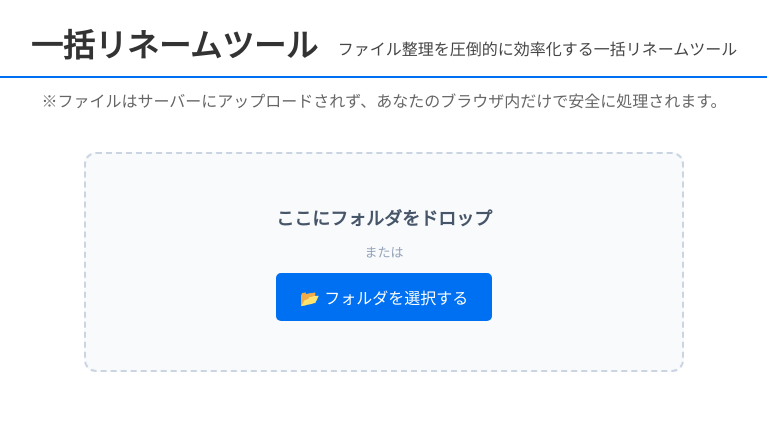
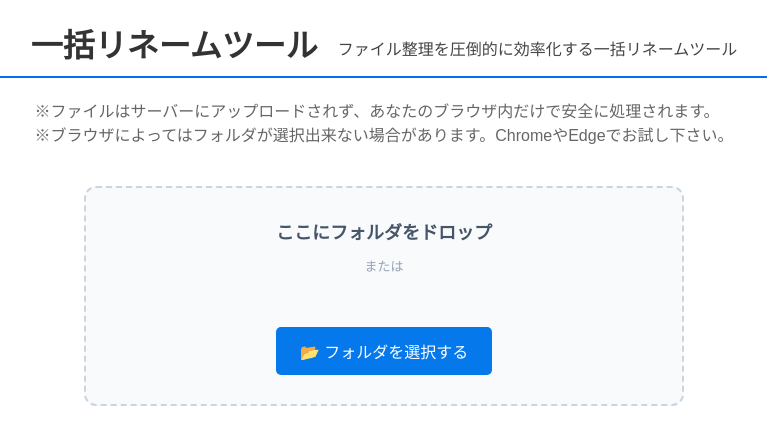
Before and after one commit to iiinu82/rename-app, a React (Vite) app: page / in a window 1280 px wide. Shown: the top 444 px of the page, without its empty margins (256-1023 px from the left). Built offline with nearby package versions, Linux system fonts and the light colour scheme.

Commit message:
CSS変更。最終確認実装

```diff
--- a/src/App.css
+++ b/src/App.css
@@ -46,20 +46,36 @@
 }
 
 .rename-desc {
-  margin-top: 10px;
+  /* margin-top: 10px; */
   text-align: center;
   color: #666;
+}
+
+.secondArea {
+  display: flex;
+  justify-content: center;
+  align-items: center;
+  gap: 30px;
+  margin-bottom: 20px;
+}
+
+.descArea {
+  display: flex;
+  flex-direction: column;
+  align-items: start;
+  margin-top: 20px;
 }
 
 /* --- フォルダ選択ボタン --- */
 .select-folder-btn {
   padding: 12px 24px;
   font-size: 16px;
-  background-color: #0070f3;
+  background-color: #0578eb;
   color: #fff;
   border: none;
   border-radius: 5px;
   cursor: pointer;
+  margin-top: 40px;
   margin-bottom: 20px;
   transition: background-color 0.2s;
 }
@@ -171,7 +187,8 @@
 
 /* --- 🚀 実行ボタン --- */
 .execute-btn {
-  width: 100%;
+  margin-left: 25%;
+  width: 50%;
   padding: 15px;
   background-color: #28a745;
   color: #fff;
@@ -211,18 +228,18 @@
 
 /* 🔄 仮リネームボタン */
 .temp-rename-btn {
-  padding: 8px 16px;
-  background-color: #ffc107;
+  padding: 10px 16px;
+  background-color: #f7e9c1;
   color: #333;
-  border: none;
-  border-radius: 4px;
+  border: 3px solid #efbb2b;
+  border-radius: 6px;
   font-weight: bold;
   cursor: pointer;
   transition: background-color 0.2s;
 }
 
 .temp-rename-btn:hover {
-  background-color: #e0a800;
+  background-color: #efbb2b;
 }
 
 /* ✂️ 挿入モードのハイライト（破線の区切り線） */
--- a/src/App.jsx
+++ b/src/App.jsx
@@ -267,6 +267,12 @@ export default function App() {
   // 💾 実際にパソコン内のファイル名を一括で書き換える処理（チェックされたファイルのみ）
   const handleRenameExecute = async () => {
     if (files.length === 0) return;
+    const isConfirmed = window.confirm(
+      "本当に一括リネームを実行しますか？\n(※チェックの入っていないファイルも変更後のファイル名に変更されます)",
+    );
+
+    // キャンセルされたらここで処理をストップ
+    if (!isConfirmed) return;
 
     try {
       for (const file of files) {
@@ -301,9 +307,27 @@ export default function App() {
         <h1 className="rename-title">一括リネームツール</h1>
         <p>ファイル整理を圧倒的に効率化する一括リネームツール</p>
       </div>
-      <p className="rename-desc">
-        ※ファイルはサーバーにアップロードされず、あなたのブラウザ内だけで安全に処理されます。
-      </p>
+      <div className="secondArea">
+        {files.length !== 0 ? (
+          <button
+            className="select-folder-btn"
+            onClick={handleSelectFolder}
+            style={{ marginBottom: "20px" }}
+          >
+            別のフォルダを選択し直す
+          </button>
+        ) : (
+          ""
+        )}
+        <div className="descArea">
+          <p className="rename-desc">
+            ※ファイルはサーバーにアップロードされず、あなたのブラウザ内だけで安全に処理されます。
+          </p>
+          <p className="rename-desc">
+            ※ブラウザによってはフォルダが選択出来ない場合があります。ChromeやEdgeでお試し下さい。
+          </p>
+        </div>
+      </div>
 
       {files.length === 0 ? (
         <div
@@ -321,14 +345,15 @@ export default function App() {
           </div>
         </div>
       ) : (
+        ""
         // ファイルが読み込まれた後は、コンパクトなボタンや再選択用に上部に残すこともできます
-        <button
-          className="select-folder-btn"
-          onClick={handleSelectFolder}
-          style={{ marginBottom: "20px" }}
-        >
-          📂 別のフォルダを選択し直す
-        </button>
+        // <button
+        //   className="select-folder-btn"
+        //   onClick={handleSelectFolder}
+        //   style={{ marginBottom: "20px" }}
+        // >
+        //   別のフォルダを選択し直す
+        // </button>
       )}
 
       {files.length > 0 && (
@@ -375,7 +400,7 @@ export default function App() {
                 className="temp-rename-btn"
                 title="現在のプレビュー結果を次のベース名として確定し、入力をリセットします"
               >
-                🔄 仮リネーム（次へ）
+                変更を一旦保存する(まだリネームはされません)
               </button>
             </div>
 
@@ -523,7 +548,7 @@ export default function App() {
 
           {/* 🚀 実行ボタン */}
           <button className="execute-btn" onClick={handleRenameExecute}>
-            ⚡ この内容で一括リネームを実行する（やり直し不可）
+            この内容で一括リネームを実行する
           </button>
         </>
       )}
--- a/src/index.css
+++ b/src/index.css
@@ -29,7 +29,7 @@ a {
 
 /* 青ボタン */
 .bluebtn {
-  background-color: #78a6be;
+  background-color: #3990c0;
   color: #fff;
   border: none;
   transition:
@@ -38,13 +38,13 @@ a {
 }
 
 .bluebtn:hover {
-  background-color: #3990c0;
+  background-color: #78a6be;
   transform: translateY(-1px);
 }
 
 /* 緑ボタン */
 .greenbtn {
-  background-color: var(--color-primary, #78be7f);
+  background-color: var(--color-primary, #9ad641);
   color: #ffffff;
   border: none;
   transition:
@@ -53,7 +53,7 @@ a {
 }
 
 .greenbtn:hover {
-  background-color: #38bd45;
+  background-color: #a7d364;
   transform: translateY(-1px);
 }
 
```
